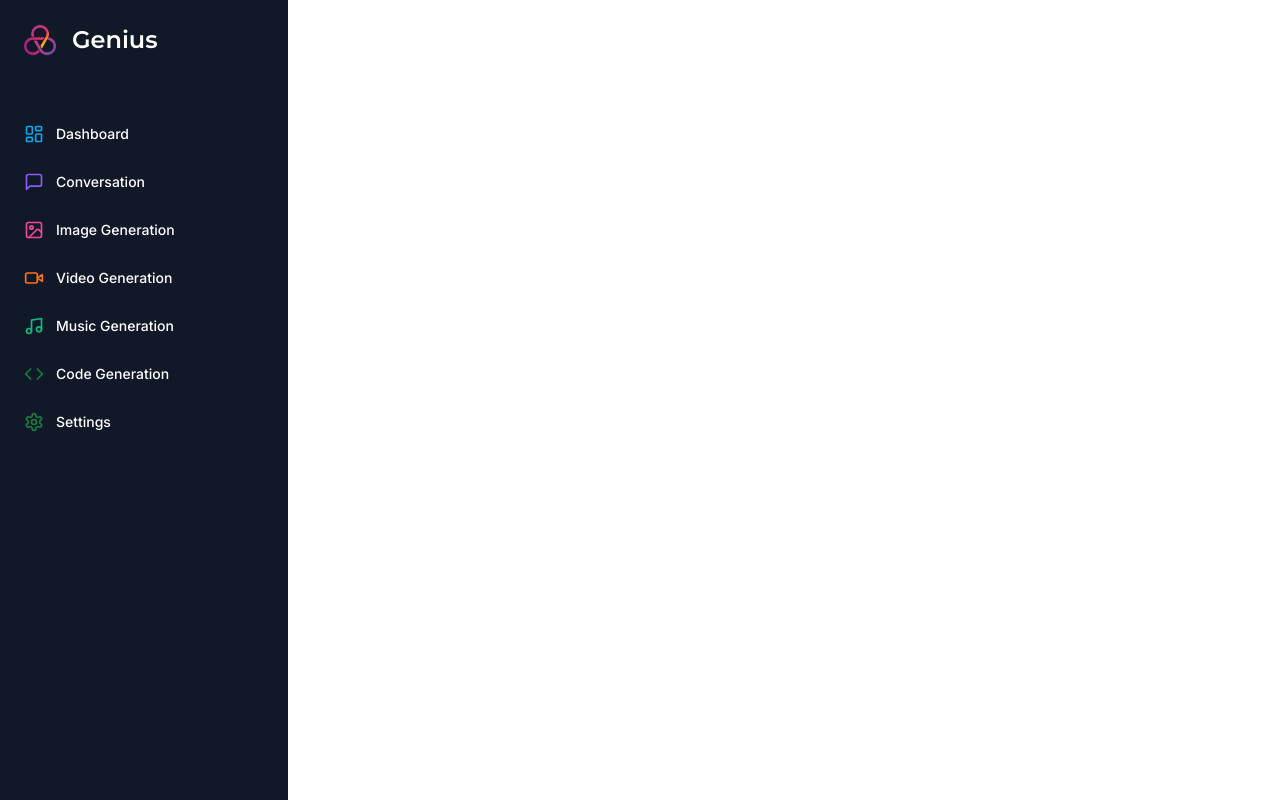
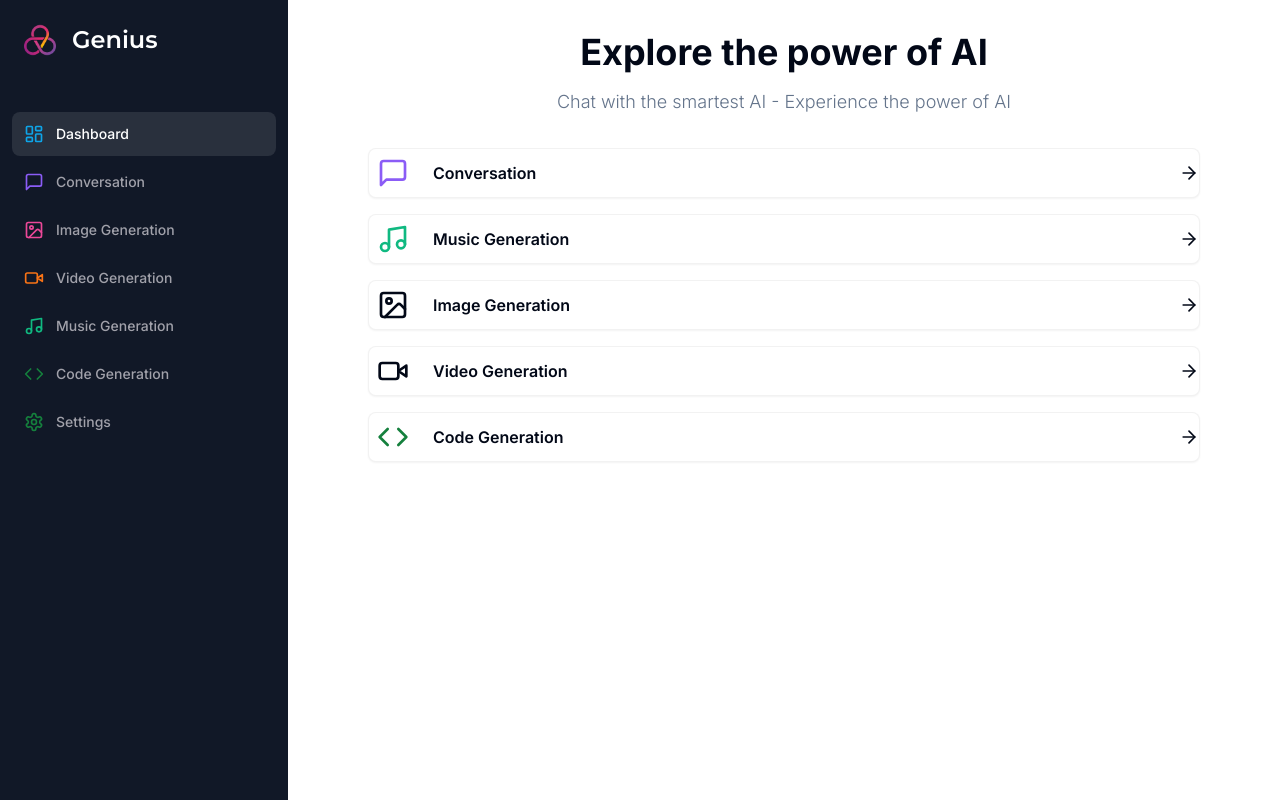
Before and after one commit to wallace2001/ai-web, a Next.js app: page /dashboard in a window 1280 px wide. Built offline with nearby package versions, Linux system fonts and the light colour scheme.

Commit message:
feat/create dashboard ui

```diff
--- a/app/(dashboard)/(routes)/dashboard/page.tsx
+++ b/app/(dashboard)/(routes)/dashboard/page.tsx
@@ -1,8 +1,38 @@
-import { UserButton } from "@clerk/nextjs";
+import { Card } from "@/components/ui/card";
+import { tools } from "@/constants";
+import { cn } from "@/lib/utils";
+import { ArrowRight } from "lucide-react";
+
 
 const DashboardPage = () => {
     return (
         <div>
+            <div className="mb-8 space-y-4">
+                <h2 className="text-2xl md:text-4xl font-bold text-center">
+                    Explore the power of AI
+                </h2>
+                <p className="text-muted-foreground font-light text-sm md:text-lg text-center">
+                    Chat with the smartest AI - Experience the power of AI
+                </p>
+            </div>
+            <div className="px-4 md:px-20 lg:px32 space-y-4">
+                {tools.map(tool => (
+                    <Card
+                        key={tool.href}
+                        className="p4 border-black/5 flex items-center justify-between hover:shadow-md transition cursor-pointer"
+                    >
+                        <div className="flex items-center gap-x-4">
+                            <div className={cn("p-2 w-fit rounded-md", tool.bgColor)}>
+                                <tool.icon className={cn("w-8 h-8", tool.color)} />
+                            </div>
+                            <div className="font-semibold">
+                                {tool.label}
+                            </div>
+                        </div>
+                        <ArrowRight className="w-5 h-5" />
+                    </Card>
+                ))}
+            </div>
         </div>
     )
 }
--- a/components/mobile-sidebar.tsx
+++ b/components/mobile-sidebar.tsx
@@ -4,8 +4,20 @@
 import { Button } from "./ui/button";
 import { Sheet, SheetContent, SheetTrigger } from "./ui/sheet";
 import Sidebar from "./sidebar";
+import { useEffect, useState } from "react";
 
 const MobileSidebar = () => {
+
+    const [isMounted, setIsMounted] = useState(false);
+
+    useEffect(() => {
+        setIsMounted(true);
+    }, []);
+
+    if (!isMounted) {
+        return null;
+    }
+
     return (
         <Sheet>
             <SheetTrigger>
--- a/components/sidebar.tsx
+++ b/components/sidebar.tsx
@@ -5,6 +5,7 @@
 import { Montserrat } from "next/font/google";
 import Image from "next/image";
 import Link from "next/link";
+import { usePathname } from "next/navigation";
 
 const montserrat = Montserrat({ weight: "600", subsets: ["latin"] });
 
@@ -54,6 +55,9 @@
 ];
 
 const Sidebar = () => {
+
+    const pathname = usePathname();
+
     return (
         <div className="space-y-4 py-4 flex flex-col h-full bg-[#111827] text-white">
             <div className="px-3 py-2 flex-1">
@@ -74,7 +78,10 @@
                         <Link
                             href={route.href}
                             key={route.href}
-                            className="text-sm group flex p-3 w-full justify-start font-medium cursor-pointer hover:text-white hover:bg-white/10 rounded-lg transition"
+                            className={
+                                cn("text-sm group flex p-3 w-full justify-start font-medium cursor-pointer hover:text-white hover:bg-white/10 rounded-lg transition",
+                                pathname === route.href ? "text-white bg-white/10" : "text-zinc-400")
+                            }
                         >
                             <div className="flex items-center flex-1">
                                 <route.icon className={cn("h-5 w-5 mr-3", route.color)} />
--- /dev/null
+++ b/components/ui/card.tsx
@@ -0,0 +1,79 @@
+import * as React from "react"
+
+import { cn } from "@/lib/utils"
+
+const Card = React.forwardRef<
+  HTMLDivElement,
+  React.HTMLAttributes<HTMLDivElement>
+>(({ className, ...props }, ref) => (
+  <div
+    ref={ref}
+    className={cn(
+      "rounded-lg border bg-card text-card-foreground shadow-sm",
+      className
+    )}
+    {...props}
+  />
+))
+Card.displayName = "Card"
+
+const CardHeader = React.forwardRef<
+  HTMLDivElement,
+  React.HTMLAttributes<HTMLDivElement>
+>(({ className, ...props }, ref) => (
+  <div
+    ref={ref}
+    className={cn("flex flex-col space-y-1.5 p-6", className)}
+    {...props}
+  />
+))
+CardHeader.displayName = "CardHeader"
+
+const CardTitle = React.forwardRef<
+  HTMLParagraphElement,
+  React.HTMLAttributes<HTMLHeadingElement>
+>(({ className, ...props }, ref) => (
+  <h3
+    ref={ref}
+    className={cn(
+      "text-2xl font-semibold leading-none tracking-tight",
+      className
+    )}
+    {...props}
+  />
+))
+CardTitle.displayName = "CardTitle"
+
+const CardDescription = React.forwardRef<
+  HTMLParagraphElement,
+  React.HTMLAttributes<HTMLParagraphElement>
+>(({ className, ...props }, ref) => (
+  <p
+    ref={ref}
+    className={cn("text-sm text-muted-foreground", className)}
+    {...props}
+  />
+))
+CardDescription.displayName = "CardDescription"
+
+const CardContent = React.forwardRef<
+  HTMLDivElement,
+  React.HTMLAttributes<HTMLDivElement>
+>(({ className, ...props }, ref) => (
+  <div ref={ref} className={cn("p-6 pt-0", className)} {...props} />
+))
+CardContent.displayName = "CardContent"
+
+const CardFooter = React.forwardRef<
+  HTMLDivElement,
+  React.HTMLAttributes<HTMLDivElement>
+>(({ className, ...props }, ref) => (
+  <div
+    ref={ref}
+    className={cn("flex items-center p-6 pt-0", className)}
+    {...props}
+  />
+))
+CardFooter.displayName = "CardFooter"
+
+export { Card, CardHeader, CardFooter, CardTitle, CardDescription, CardContent }
--- /dev/null
+++ b/constants.ts
@@ -0,0 +1,39 @@
+import { Code, ImageIcon, MessageSquare, Music, VideoIcon } from "lucide-react";
+
+export const tools = [
+    {
+      label: 'Conversation',
+      icon: MessageSquare,
+      href: '/conversation',
+      color: "text-violet-500",
+      bgColor: "bg-violet-500/10",
+    },
+    {
+      label: 'Music Generation',
+      icon: Music,
+      href: '/music',
+      color: "text-emerald-500",
+      bgColor: "bg-emerald-500/10",
+    },
+    {
+      label: 'Image Generation',
+      icon: ImageIcon,
+      color: "text-pink-700",
+      bgColor: "bg-pink-700/10",
+      href: '/image',
+    },
+    {
+      label: 'Video Generation',
+      icon: VideoIcon,
+      color: "text-orange-700",
+      bgColor: "bg-orange-700/10",
+      href: '/video',
+    },
+    {
+      label: 'Code Generation',
+      icon: Code,
+      color: "text-green-700",
+      bgColor: "bg-green-700/10",
+      href: '/code',
+    },
+  ];
```
